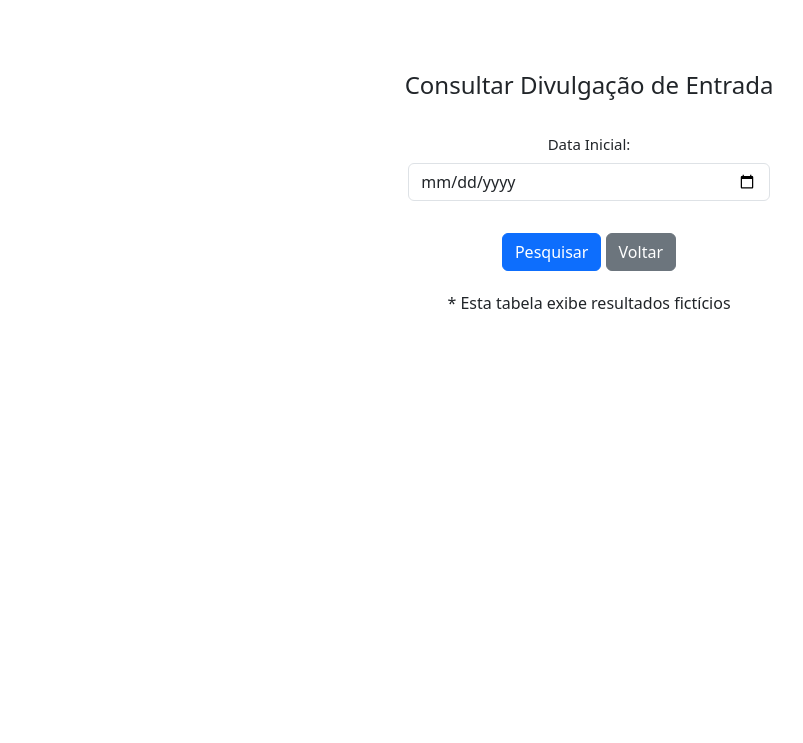
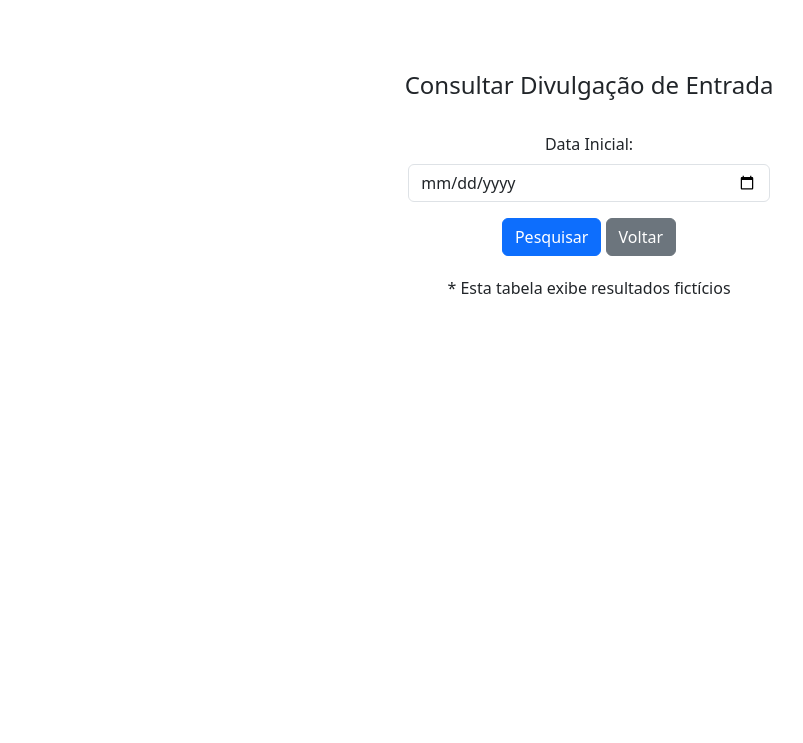
Before and after one commit to ElielSantos/prototipoIML, a plain HTML site: page index.html in a window 1280 px wide. Shown: the part 57-800 px from the top of the page, without its empty margins (51-854 px from the left). Drawn offline with nearby package versions, Linux system fonts and the light colour scheme.

Commit message:
Update index.html

```diff
--- a/index.html
+++ b/index.html
@@ -22,25 +22,25 @@
     <!-- Barra de navegação -->
     <nav class="navbar navbar-expand-lg navbar-light bg-light fixed-top">
         <div class="container">
+            <a class="navbar-brand" href="#">PCP</a>
         </div>
     </nav>
-
 
     <div class="container mt-5 text-center">
 
         <h4>Consultar Divulgação de Entrada</h4>
         <br>
 
-        <form action="index.html" method="post" class="row g-3">
+        <form action="index.html" method="post" class="row g-3 justify-content-center">
 
-          <div class="col-md-4 mx-auto text-center">
-                <label for="dataInicial" class="form-label" style="font-size: 15px;">Data Inicial:</label>
+            <div class="col-md-4 text-center">
+                <label for="dataInicial" class="form-label">Data Inicial:</label>
                 <input type="date" id="dataInicial" name="dataInicial" class="form-control">
             </div>
 
-            <div class="col-12">
-                <button onclick="pesquisar()" class="btn btn-primary mt-3">Pesquisar</button>
-                <button onclick="voltar()" class="btn btn-secondary mt-3">Voltar</button>
+            <div class="col-12 mt-3">
+                <button onclick="pesquisar()" class="btn btn-primary">Pesquisar</button>
+                <button onclick="voltar()" class="btn btn-secondary">Voltar</button>
             </div>
         </form>
 
@@ -61,7 +61,6 @@
             </tbody>
         </table>
 
-      </div>
     </div>
 
     <!-- Adicione os scripts do Bootstrap (JS) no final do corpo para um carregamento mais eficiente -->
@@ -106,11 +105,10 @@ function voltar() {
 }
 
     </script>
-</body>
 
     <div>
         <footer class="text-center mt-3"> * Esta tabela exibe resultados fictícios</footer>
     </div>
 
-
+</body>
 </html>
```
Lines whose indentation alone changed are shown as unchanged.
